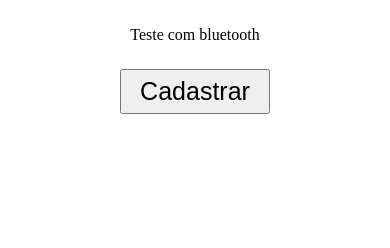
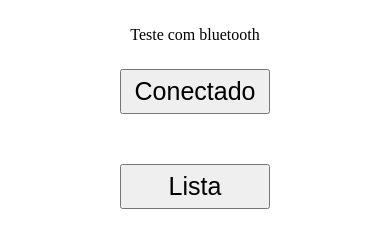
Before and after one commit to dotterbrasil/Blue, a plain HTML site: page index.html in a window 390 px wide. Drawn offline with Linux system fonts and the light colour scheme; some packages are replaced by stand-ins of ours.

Commit message:
Lista x conectado

```diff
--- a/index.html
+++ b/index.html
@@ -42,9 +42,9 @@ bluetoothSerial.isConnected(
 		<br>
             Teste com bluetooth
 		<br>
-            <button onclick='alfa()'>Cadastrar</button>
+            <button onclick='alfa()'>Conectado</button>
 		<br>
-			<!--button onclick='teste()'>Teste</button-->
+			<button onclick='lista()'>Lista</button>
 		<br>
 			<div id='status'>
 			</div>
```
